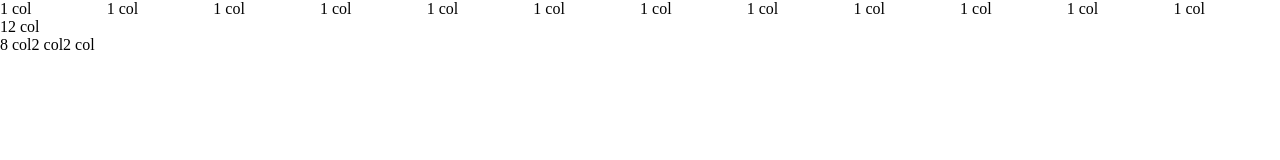
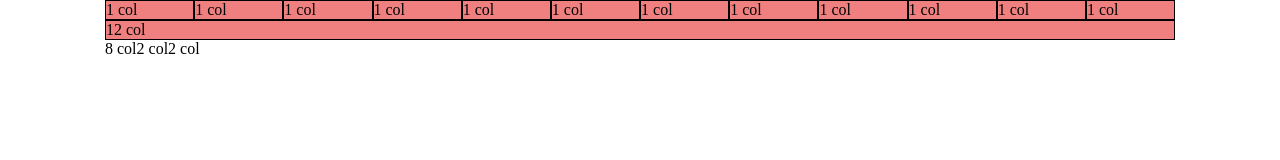
Before and after one commit to NoemiPatermo/html-css-12bool, a plain HTML site: page index.html in a window 1280 px wide. Drawn offline with Linux system fonts and the light colour scheme.

Commit message:
esercizio

```diff
--- a/css/style.css
+++ b/css/style.css
@@ -0,0 +1,4 @@
+.col{
+    border: 1px solid black;
+    background-color: lightcoral;
+}
--- a/index.html
+++ b/index.html
@@ -9,6 +9,7 @@
     <title>esercizio 12bool</title>
 </head>
 <body>
+    <div class="container">
         <div class="row">
             <div class="col">1 col</div>
             <div class="col">1 col</div>
@@ -22,8 +23,8 @@
             <div class="col">1 col</div>
             <div class="col">1 col</div>
             <div class="col">1 col</div>
+        </div>
 
-    </div>
         <div class="row">
             <div class="col">12 col</div>
         </div>
@@ -32,7 +33,7 @@
             <div class="col-8">8 col</div>
             <div class="col-2">2 col</div>
             <div class="col-2">2 col</div>
-
+        </div>
     </div>
 </body>
 </html>
```
Lines whose indentation alone changed are shown as unchanged.
